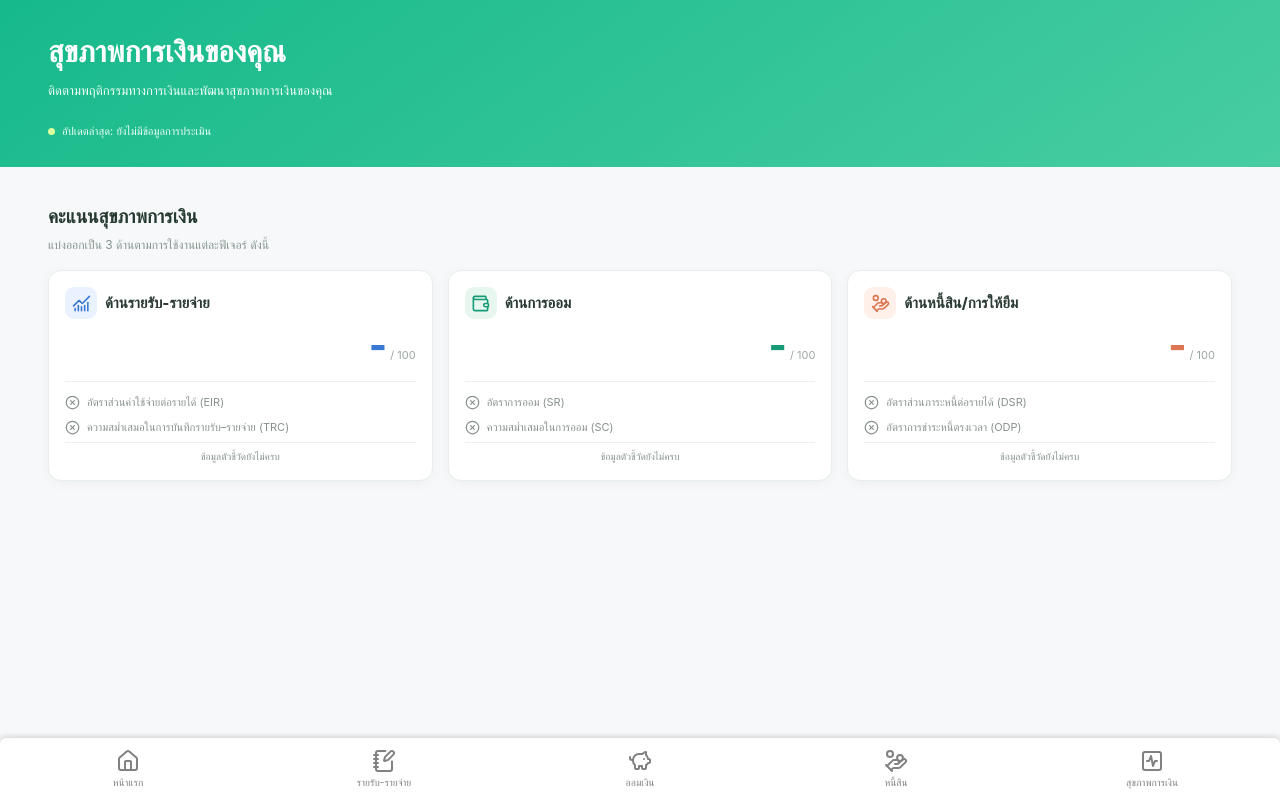
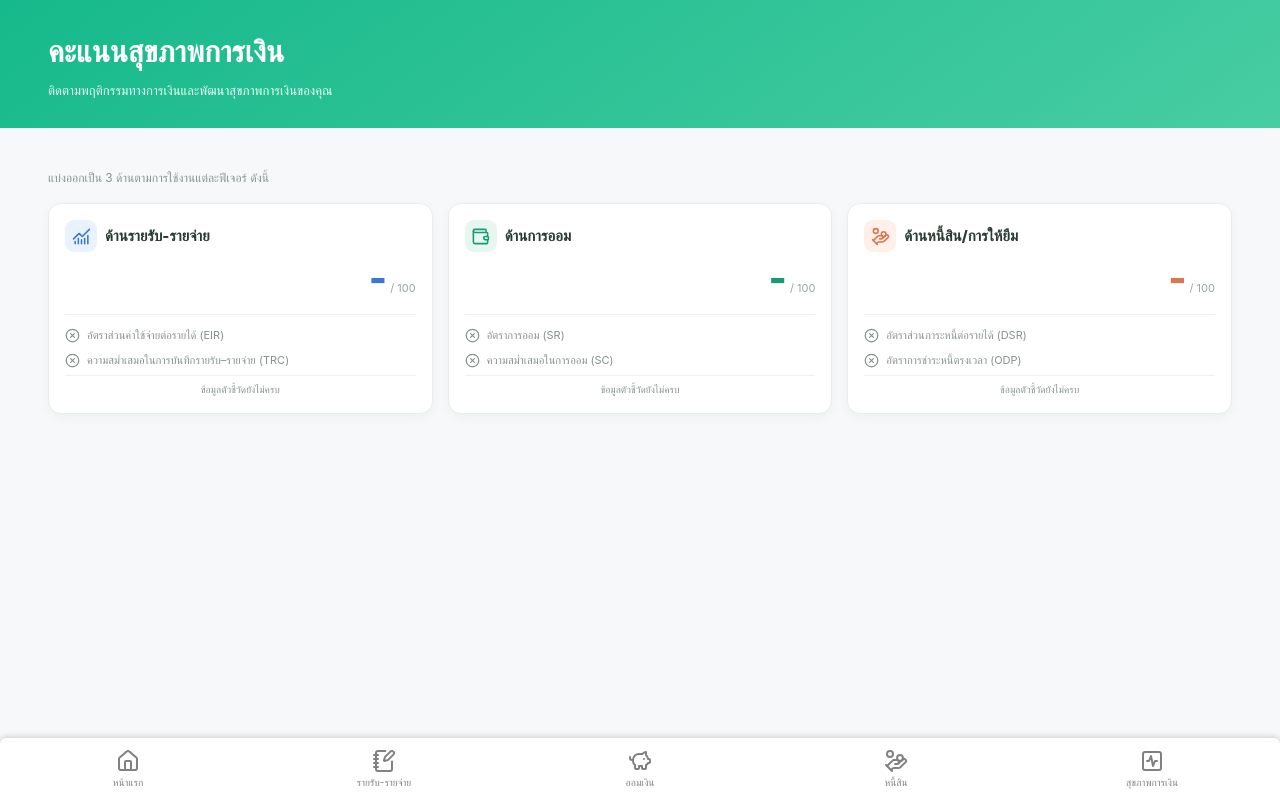
Before and after one commit to chotika0447/Financial-App, a React app in the folder Frontend/: page /financial-health in a window 1280 px wide. Built offline with nearby package versions, Linux system fonts and the light colour scheme; the HTML template or start-up script is replaced by a standard one.

Commit message:
update FinHealthDetail.css-4

```diff
--- a/Frontend/src/pages/FinHealth.css
+++ b/Frontend/src/pages/FinHealth.css
@@ -78,23 +78,6 @@
     transform: scale(0.97);
 }
 
-.fh-update-info {
-    display: flex;
-    align-items: center;
-    gap: 7px;
-    margin-top: 22px;
-    color: #effff8;
-    font-size: 11px;
-}
-
-.fh-update-dot {
-    width: 7px;
-    height: 7px;
-    flex-shrink: 0;
-    border-radius: 50%;
-    background: #d9ff9e;
-}
-
 /* =========================
    MAIN CONTENT
 ========================= */
@@ -119,13 +102,6 @@
     margin-bottom: 15px;
 }
 
-.fh-section-heading h2 {
-    margin: 0;
-    color: #263a31;
-    font-size: 17px;
-    font-weight: 800;
-    line-height: 1.5;
-}
 
 .fh-section-heading p {
     margin: 4px 0 0;
--- a/Frontend/src/pages/FinHealth.jsx
+++ b/Frontend/src/pages/FinHealth.jsx
@@ -227,7 +227,7 @@ function FinHealth() {
             <header className="fh-header">
                 <div className="fh-header-top">
                     <div>
-                        <h1>สุขภาพการเงินของคุณ</h1>
+                        <h1>คะแนนสุขภาพการเงิน</h1>
                         <p>
                             ติดตามพฤติกรรมทางการเงินและพัฒนาสุขภาพการเงินของคุณ
                         </p>
@@ -242,26 +242,13 @@ function FinHealth() {
                         <span>เกณฑ์คะแนน</span>
                     </button> */}
                 </div>
-
-                <div className="fh-update-info">
-                    <span className="fh-update-dot" />
-                    <span>
-                        อัปเดตล่าสุด:{' '}
-                        {lastUpdated || 'ยังไม่มีข้อมูลการประเมิน'}
-                    </span>
-                </div>
             </header>
 
             <main className="fh-main">
                 {/* CURRENT SCORES */}
                 <section className="fh-section">
                     <div className="fh-section-heading">
-                        <div>
-                            <h2>คะแนนสุขภาพการเงิน</h2>
-                            <p>
-                                แบ่งออกเป็น 3 ด้านตามการใช้งานแต่ละฟีเจอร์ ดังนี้
-                            </p>
-                        </div>
+                        <p>แบ่งออกเป็น 3 ด้านตามการใช้งานแต่ละฟีเจอร์ ดังนี้</p>
                     </div>
 
                     <div className="fh-score-grid">
```
